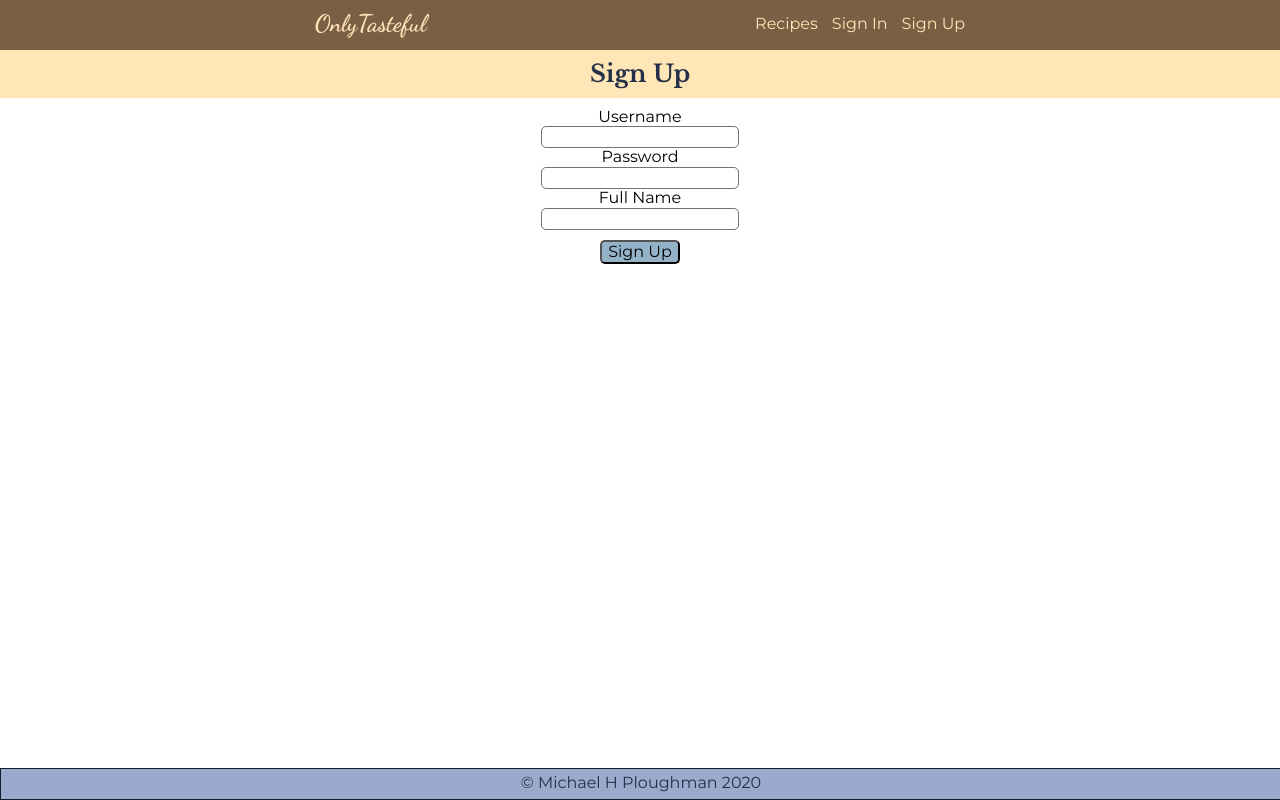
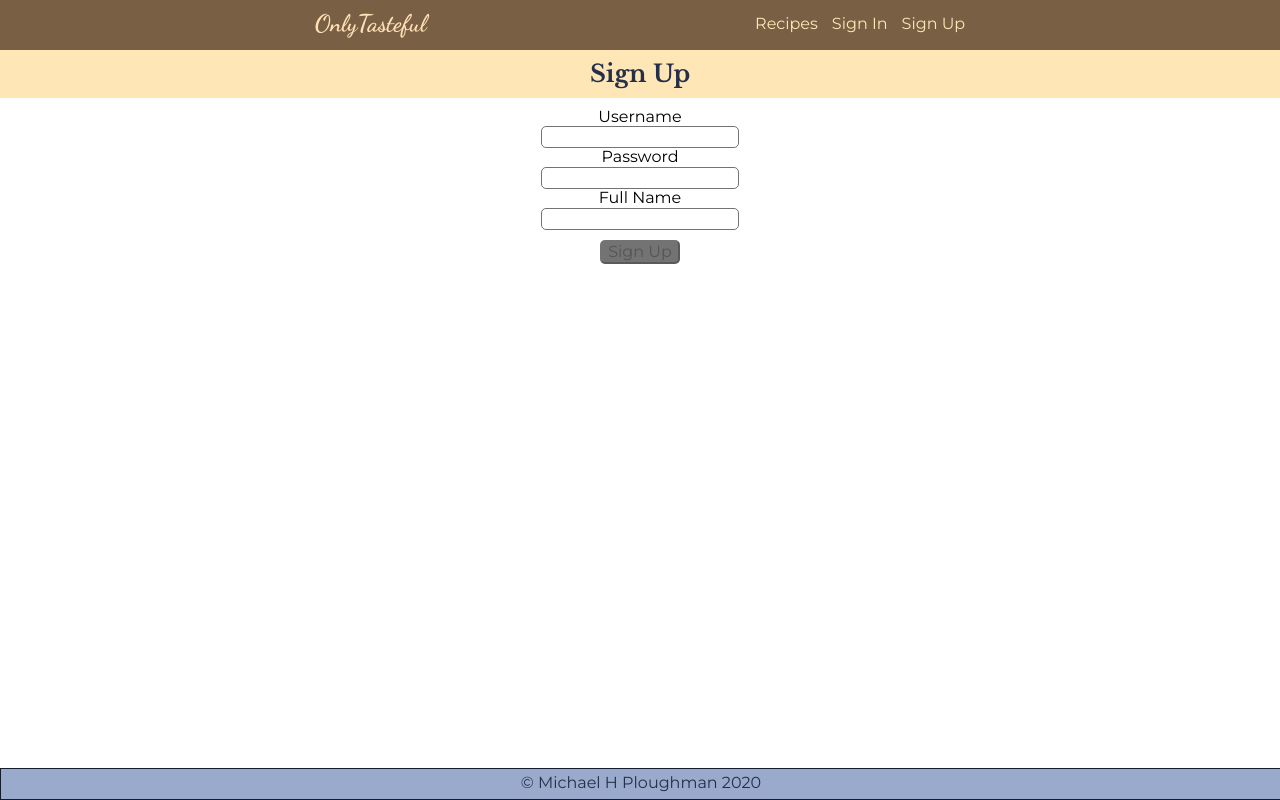
Before and after one commit to Evoxus/OnlyTasteful-client, a React (Create React App) app: page /signup in a window 1280 px wide. Built offline with nearby package versions, Linux system fonts and the light colour scheme.

Commit message:
Add SignUp validation

```diff
--- a/src/routes/SignUp/SignUp.css
+++ b/src/routes/SignUp/SignUp.css
@@ -28,6 +28,10 @@
   border-radius: 5px;
 }
 
+.signUpForm button:disabled {
+  background-color: #737373;
+}
+
 .signUp label {
   display: block;
 }
--- a/src/routes/SignUp/SignUp.js
+++ b/src/routes/SignUp/SignUp.js
@@ -8,6 +8,18 @@ import './SignUp.css';
 
 export default class SignUp extends Component {
   state = {
+    user_name: {
+      value: '',
+      touched: false
+    },
+    password: {
+      value: '',
+      touched: false,
+    },
+    full_name: {
+      value: '',
+      touched: false,
+    },
     error: null,
   }
   static defaultProps = {
@@ -47,6 +59,68 @@ export default class SignUp extends Component {
       }))
   }
 
+  handleUsernameChange = (value) => {
+    this.setState({
+      user_name: {
+        value: value,
+        touched: true,
+      }
+    })
+  }
+
+  handlePasswordChange = (value) => {
+    this.setState({
+      password: {
+        value: value,
+        touched: true,
+      },
+    })
+  }
+
+  handleFullNameChange = (value) => {
+    this.setState({
+      full_name: {
+        value: value,
+        touched: true,
+      }
+    })
+  }
+
+  usernameValidation = () => {
+    const { user_name } = this.state
+    if (user_name.value.length <= 3) {
+      return 'Username must be at least 3 characters long'
+    }
+    return false
+  }
+
+  fullNameValidation = () => {
+    const { full_name } = this.state
+    if (full_name.value.length <= 3) {
+      return 'Full name must be at least 3 characters long'
+    }
+    return false
+  }
+
+  passwordValidation = () => {
+    const { password } = this.state
+    // eslint-disable-next-line
+    const REGEX_UPPER_LOWER_NUMBER_SPECIAL = /(?=.*[a-z])(?=.*[A-Z])(?=.*[0-9])(?=.*[!@#\$%\^&])[\S]+/
+    if (password.value.length <= 7) {
+      return 'Password needs to be 8 or more characters'
+    }
+    if (password.value.length > 72) {
+      return 'Password must be less than 72 characters'
+    }
+    if (password.value.startsWith(' ') || password.value.endsWith(' ')) {
+      return 'Password must not start or end with empty spaces'
+    }
+    if (!REGEX_UPPER_LOWER_NUMBER_SPECIAL.test(password.value)) {
+      return 'Password must contain 1 upper case, lower case, number and special character'
+    }
+    return false
+  }
+
   render() {
     return (
       <main role='main' className='signUp'>
@@ -57,12 +131,19 @@ export default class SignUp extends Component {
           {this.state.error && <div className='errorMsg'>{this.state.error}</div>}
           <form className='signUpForm' onSubmit={this.onSignUp}>
             <label htmlFor='register_user_name'>Username</label>
-            <input type='text' name='user_name' id='register_user_name' />
+            <input type='text' name='user_name' id='register_user_name'
+              onChange={e => this.handleUsernameChange(e.target.value)} />
+            {this.state.user_name.touched && <div className='formValidationMsg'>{this.usernameValidation()}</div>}
             <label htmlFor='register_password'>Password</label>
-            <input type='password' name='password' id='register_password' />
+            <input type='password' name='password' id='register_password'
+              onChange={e => this.handlePasswordChange(e.target.value)} />
+            {this.state.password.touched && <div className='formValidationMsg'>{this.passwordValidation()}</div>}
             <label htmlFor='register_full_name'>Full Name</label>
-            <input type='text' name='full_name' id='register_full_name' />
-            <button type='submit'>Sign Up</button>
+            <input type='text' name='full_name' id='register_full_name'
+              onChange={e => this.handleFullNameChange(e.target.value)} />
+            {this.state.full_name.touched && <div className='formValidationMsg'>{this.fullNameValidation()}</div>}
+            <button disabled={this.usernameValidation() || this.passwordValidation() || this.fullNameValidation()}
+              type='submit'>Sign Up</button>
           </form>
         </section>
       </main>
```
